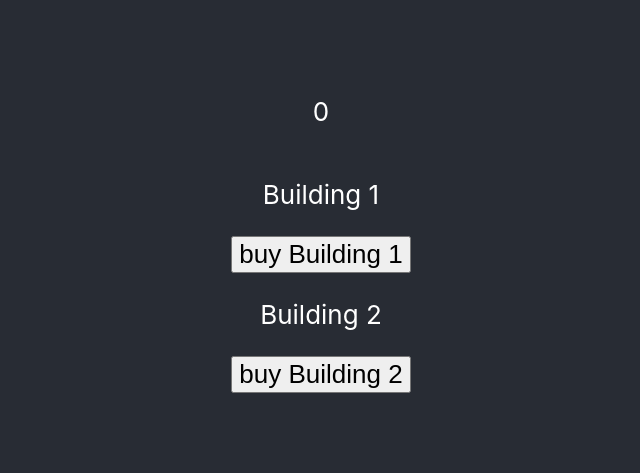
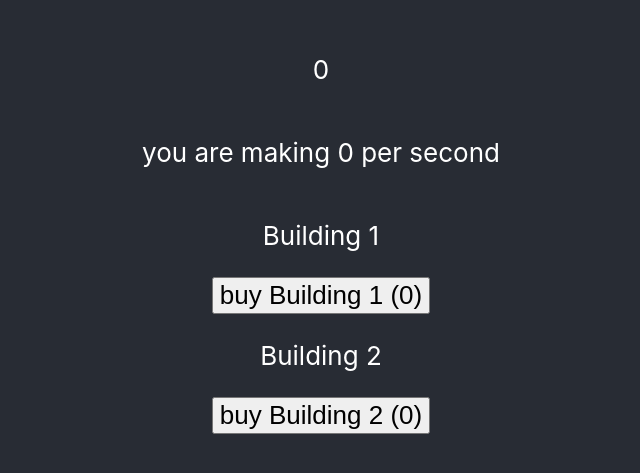
Before and after one commit to matthewyingtao/sealClicker, a React (Vite) app: page / in a window 1280 px wide. Shown: the part 169-642 px from the top of the page, without its empty margins (319-959 px from the left). Built offline with nearby package versions, Linux system fonts and the light colour scheme.

Commit message:
organised code

```diff
--- a/src/App.tsx
+++ b/src/App.tsx
@@ -2,18 +2,21 @@ import React from "react";
 import "./App.css";
 import BuildingButton from "./components/BuildingButton";
 import Counter from "./components/Counter";
-import { buildings } from "./data/buildings";
-import { useBuildings } from "./hooks/gameHooks/useBuildings";
+import { useGame } from "./hooks/gameHooks";
+import { useAppSelector } from "./hooks/storeHooks";
 
 function App() {
-	const building = useBuildings();
+	const { countPerSecond } = useGame();
+
+	const buildings = useAppSelector((state) => state.buildings);
 
 	return (
 		<div className="App">
 			<header className="App-header">
 				<Counter />
-				{buildings.map((building) => (
-					<BuildingButton key={building.id} building={building} />
+				<p>you are making {countPerSecond} per second</p>
+				{buildings.map(({ building, count }) => (
+					<BuildingButton key={building.id} building={building} count={count} />
 				))}
 			</header>
 		</div>
--- a/src/components/BuildingButton.tsx
+++ b/src/components/BuildingButton.tsx
@@ -3,7 +3,13 @@ import { Building } from "../data/buildings";
 import { useAppDispatch } from "../hooks/storeHooks";
 import { purchase } from "../store/slices/buildingSlice";
 
-export default function BuildingButton({ building }: { building: Building }) {
+export default function BuildingButton({
+	building,
+	count,
+}: {
+	building: Building;
+	count: number;
+}) {
 	const dispatch = useAppDispatch();
 	const { name, icon, id } = building;
 
@@ -11,7 +17,9 @@ export default function BuildingButton({ building }: { building: Building }) {
 		<div key={name}>
 			<p>{name}</p>
 			{/* <img src={icon} alt="" /> */}
-			<button onClick={() => dispatch(purchase(id))}>buy {name}</button>
+			<button onClick={() => dispatch(purchase(id))}>
+				buy {name} ({count})
+			</button>
 		</div>
 	);
 }
--- a/src/components/Counter.tsx
+++ b/src/components/Counter.tsx
@@ -1,15 +1,12 @@
 import React from "react";
-import { useGame } from "../hooks/gameHooks";
 import { useAppSelector } from "../hooks/storeHooks";
 
 export default function Counter() {
-	useGame();
-
 	const count = useAppSelector((state) => state.counter.value);
 
 	return (
 		<div style={{ display: "flex", flexDirection: "column" }}>
-			<p>{count}</p>
+			<p>{count.toFixed(0)}</p>
 		</div>
 	);
 }
--- a/src/hooks/gameHooks.ts
+++ b/src/hooks/gameHooks.ts
@@ -1,9 +1,10 @@
-import { useEffect } from "react";
+import { useCallback, useEffect } from "react";
 import { incrementByAmount } from "../store/slices/counterSlice";
 import { useAppDispatch, useAppSelector } from "./storeHooks";
 
 export const useGame = () => {
 	const dispatch = useAppDispatch();
+
 	const countPerSecond = useAppSelector((state) => {
 		return state.buildings.reduce(
 			(prev, curr) => prev + curr.count * curr.building.productionSpeed,
@@ -11,12 +12,17 @@ export const useGame = () => {
 		);
 	});
 
-	const addCount = () => dispatch(incrementByAmount(countPerSecond));
+	const addCount = useCallback(
+		() => dispatch(incrementByAmount(countPerSecond / 20)),
+		[countPerSecond]
+	);
 
 	useEffect(() => {
-		const tick = setInterval(addCount, 16);
+		const tick = setInterval(addCount, 50);
 		return () => clearInterval(tick);
 	}, [addCount]);
 
-	return;
+	return {
+		countPerSecond,
+	};
 };
--- a/src/hooks/gameHooks/useBuildings.ts
+++ /dev/null
@@ -1,23 +0,0 @@
-import { useEffect, useState } from "react";
-import { useAppSelector } from "../storeHooks";
-
-export const useBuildings = (): number => {
-	const buildings = useAppSelector((state) => state.buildings);
-	const [countPerSecond, setCountPerSecond] = useState(
-		buildings.reduce(
-			(prev, curr) => prev + curr.count * curr.building.productionSpeed,
-			0
-		)
-	);
-
-	useEffect(() => {
-		setCountPerSecond(
-			buildings.reduce(
-				(prev, curr) => prev + curr.count * curr.building.productionSpeed,
-				0
-			)
-		);
-	}, [buildings]);
-
-	return countPerSecond;
-};
```
